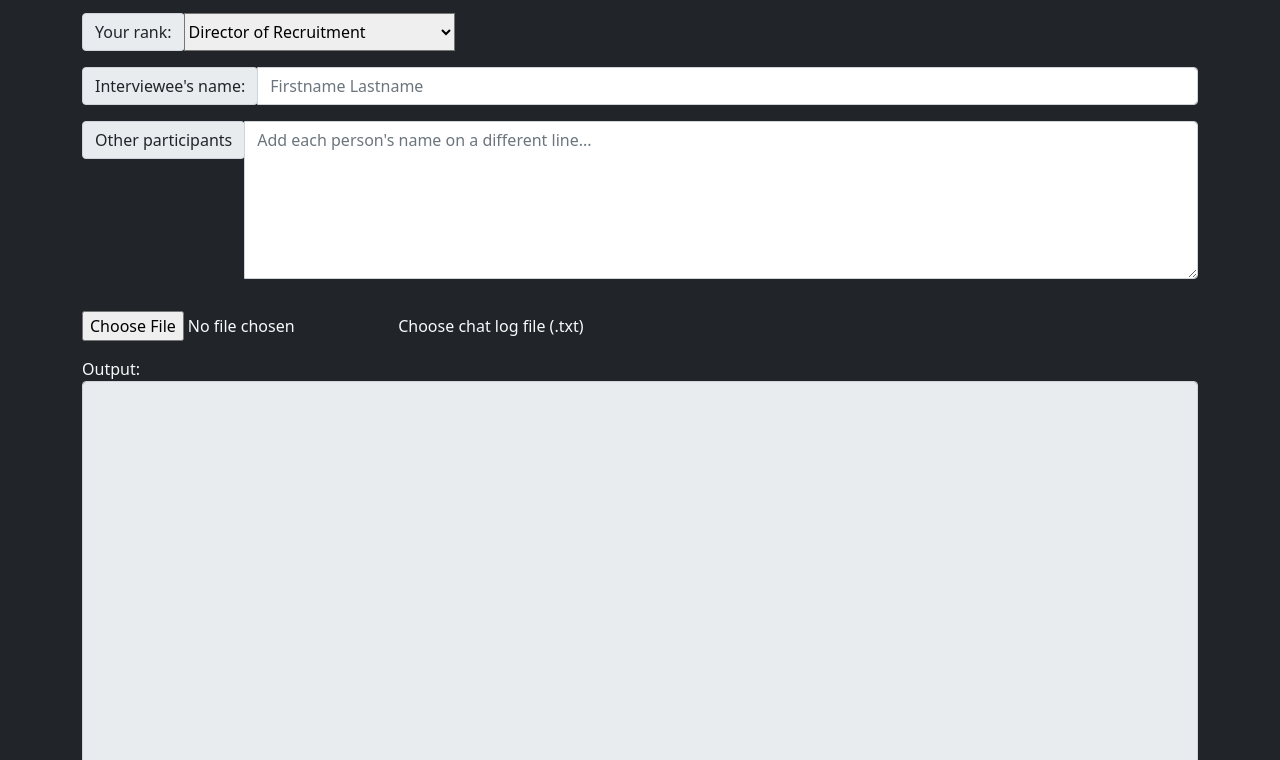
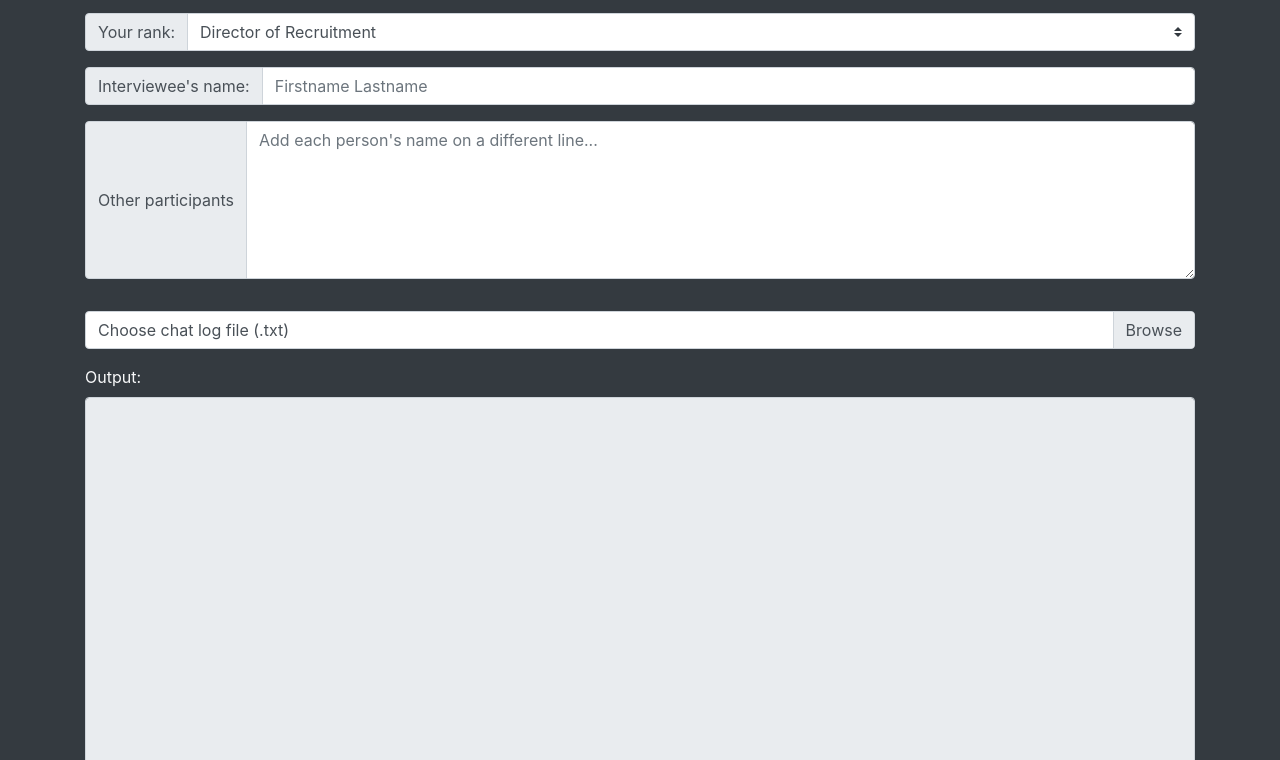
Before and after one commit to Acygol/gtaw-interview-parser, a plain HTML site: page index.html in a window 1280 px wide. Shown: the part 97-857 px from the top of the page. Drawn offline with nearby package versions, Linux system fonts and the light colour scheme.

Commit message:
Reverted back to bootstrap 4.5.3

```diff
--- a/index.html
+++ b/index.html
@@ -3,7 +3,7 @@
     <head>
         <meta http-equiv="Content-Type" content="text/html;charset=UTF-8">
         <meta name="viewport" content="width=device-width, initial-scale=1">
-        <link href="https://cdn.jsdelivr.net/npm/bootstrap@5.0.0-beta1/dist/css/bootstrap.min.css" rel="stylesheet" integrity="sha384-giJF6kkoqNQ00vy+HMDP7azOuL0xtbfIcaT9wjKHr8RbDVddVHyTfAAsrekwKmP1" crossorigin="anonymous">
+        <link rel="stylesheet" href="https://cdn.jsdelivr.net/npm/bootstrap@4.5.3/dist/css/bootstrap.min.css" integrity="sha384-TX8t27EcRE3e/ihU7zmQxVncDAy5uIKz4rEkgIXeMed4M0jlfIDPvg6uqKI2xXr2" crossorigin="anonymous">
     </head>
     <body class="d-flex flex-column h-100 bg-dark text-light">
         <main class="flex-shrink-0">
@@ -79,6 +79,6 @@
 
         <script src="js/main.js"></script>
         <script src="https://code.jquery.com/jquery-3.5.1.slim.min.js" integrity="sha384-DfXdz2htPH0lsSSs5nCTpuj/zy4C+OGpamoFVy38MVBnE+IbbVYUew+OrCXaRkfj" crossorigin="anonymous"></script>
-        <script src="https://cdn.jsdelivr.net/npm/bootstrap@5.0.0-beta1/dist/js/bootstrap.bundle.min.js" integrity="sha384-ygbV9kiqUc6oa4msXn9868pTtWMgiQaeYH7/t7LECLbyPA2x65Kgf80OJFdroafW" crossorigin="anonymous"></script>
+        <script src="https://cdn.jsdelivr.net/npm/bootstrap@4.5.3/dist/js/bootstrap.bundle.min.js" integrity="sha384-ho+j7jyWK8fNQe+A12Hb8AhRq26LrZ/JpcUGGOn+Y7RsweNrtN/tE3MoK7ZeZDyx" crossorigin="anonymous"></script>
     </body>
 </html>
```
